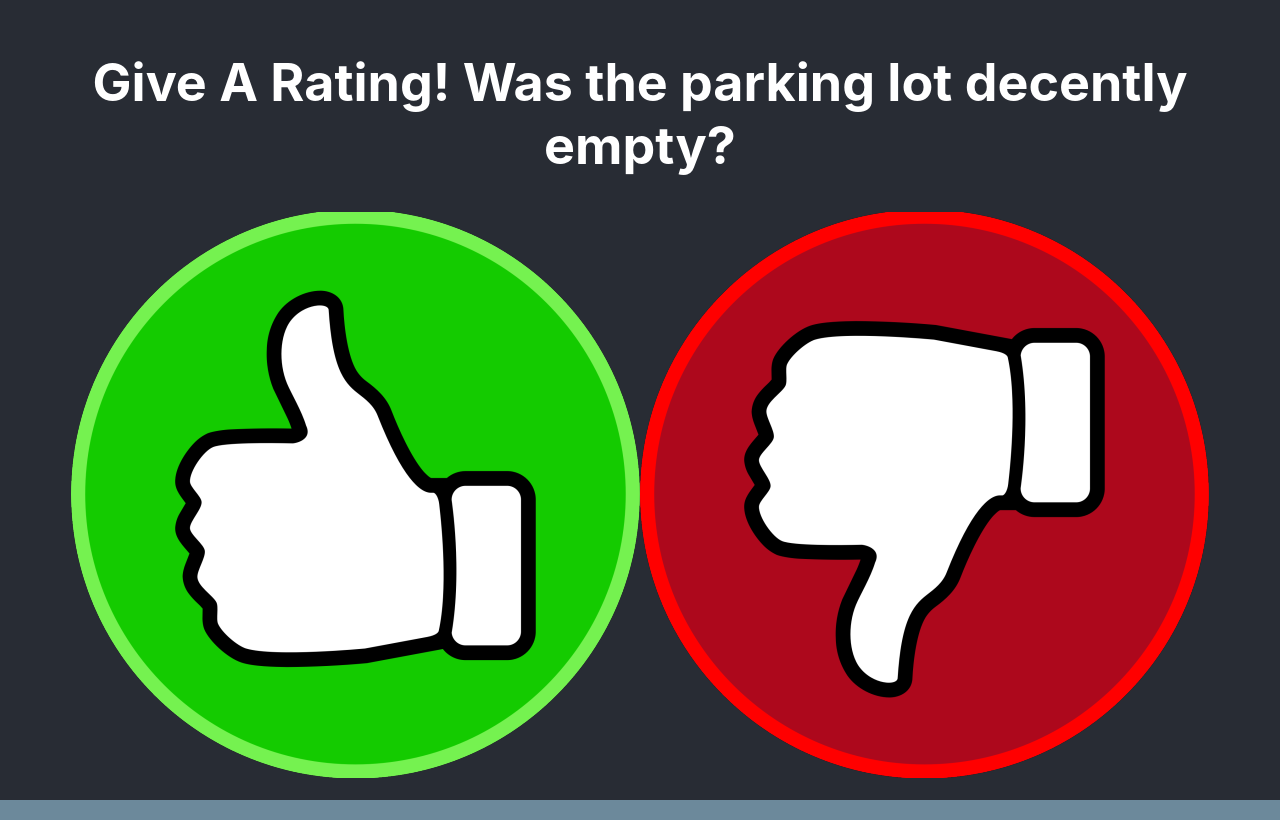
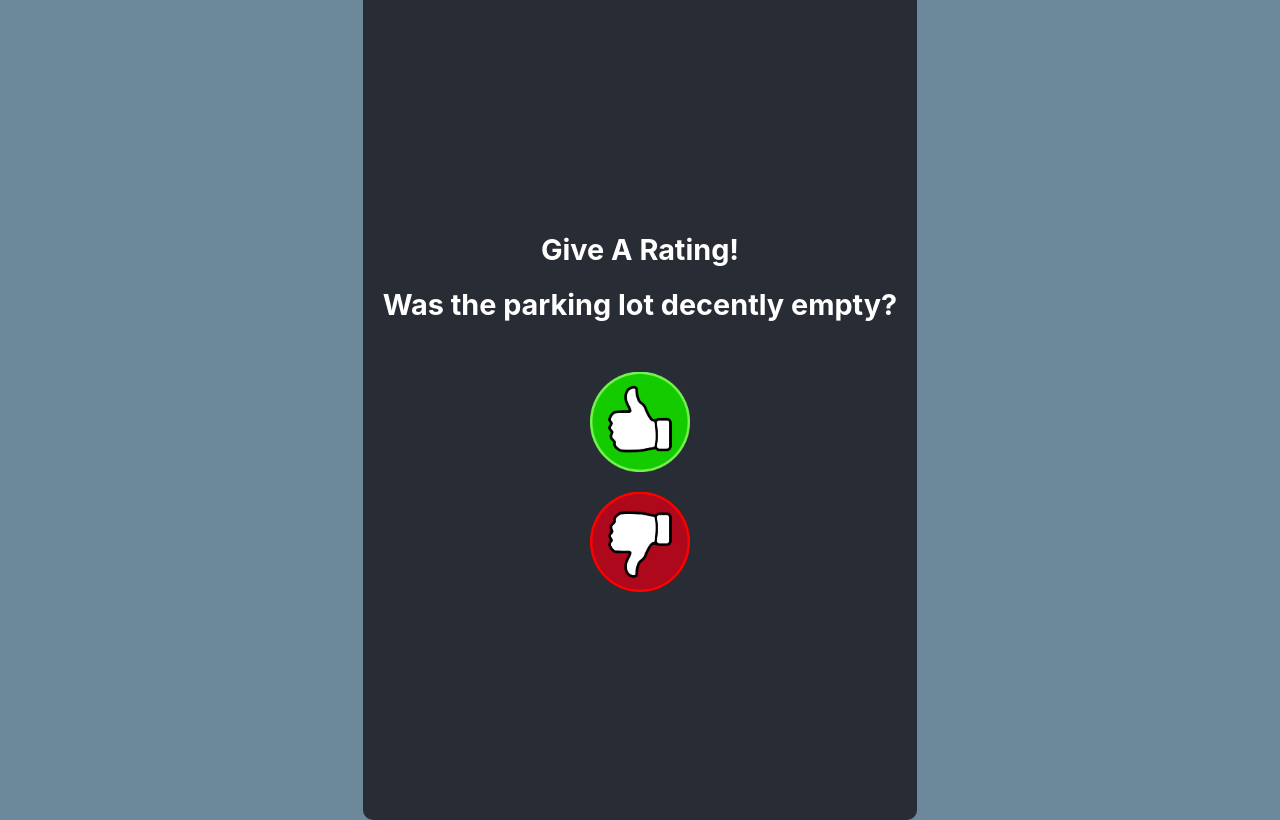
Before and after one commit to carolkx/parking-lot-, a React (Create React App) app: page /thumb in a window 1280 px wide. Built offline with nearby package versions, Linux system fonts and the light colour scheme.

Commit message:
final change to thumb page

```diff
--- a/src/thumb.css
+++ b/src/thumb.css
@@ -1,57 +1,55 @@
-.App {
+body {
+    margin: 0;
+    padding: 0;
+    background-color: #6C899B;
+    display: flex;
+    justify-content: center;
+    align-items: center;
+    height: 100vh;
+  }
+
+  .App {
     text-align: center;
   }
 
-  .App-logo {
-    height: 40vmin;
-    pointer-events: none;
+  .App-header {
+    background-color: transparent;
+    padding: 20px;
+    border-radius: 10px;
   }
 
-  @media (prefers-reduced-motion: no-preference) {
-    .App-logo {
-      animation: App-logo-spin infinite 20s linear;
-    }
+  h1 {
+    color: #FFFFFF;
+    font-size: 1.8rem;
+    margin-bottom: 50px;
   }
 
-  .App-header {
-    background-color: #282c34;
-    min-height: 100vh;
+  h2 {
+    color: #FFFFFF;
+    font-size: 1.8rem;
+    margin-bottom: 1px;
+  }
+
+  .thumb-button {
+    background-color: transparent;
     display: flex;
     flex-direction: column;
+    gap: 20px;
+    justify-content: center;
     align-items: center;
-    justify-content: center;
-    font-size: calc(10px + 2vmin);
-    color: white;
   }
 
-  .App-link {
-    color: #61dafb;
-  }
-
-  @keyframes App-logo-spin {
-    from {
-      transform: rotate(0deg);
-    }
-    to {
-      transform: rotate(360deg);
-    }
-  }
-
-  /* Styles for the buttons container */
-  .buttons-container {
-    display: flex;
-    gap: 20px;
-    margin-top: 20px;
-  }
-
-  /* Styles for the thumb buttons */
-  .thumb-button {
+  .thumb-button img {
     width: 100px;
     height: 100px;
     cursor: pointer;
-    transition: transform 0.2s;
+    transition: transform 0.3s ease;
   }
 
-  .thumb-button:hover {
+  .thumb-button img:hover {
     transform: scale(1.1);
   }
+
+  .thumb-button img:active {
+    transform: scale(0.95);
+  }
--- a/src/thumb.js
+++ b/src/thumb.js
@@ -1,4 +1,4 @@
-import './App.css';
+import './thumb.css';
 import thumbUpImage from './thumbsUp.png';
 import thumbDownImage from './thumbsDown.png';
 
@@ -7,8 +7,10 @@ function Thumb() {
   return (
     <div className="App">
       <header className="App-header">
-      <h1>Give A Rating! Was the parking lot decently empty? </h1>
-        <div className="buttons-container">
+        <div></div>
+      <h2>Give A Rating! </h2>
+      <h1> Was the parking lot decently empty? </h1>
+        <div className="thumb-button">
           <img
             src={thumbUpImage}
             alt="Thumb Up"
```
